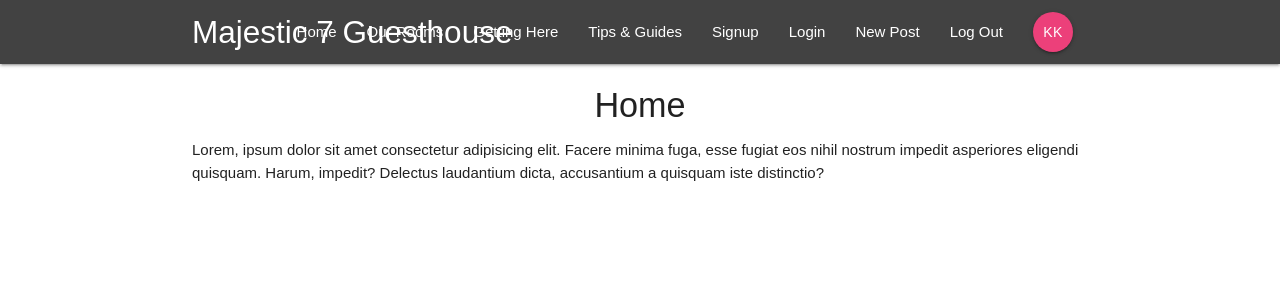
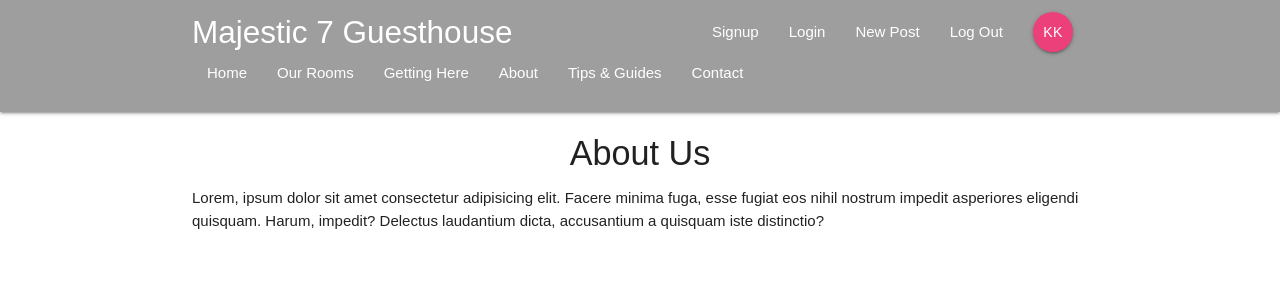
Before and after one commit to clickingmouse/M7GH, a React (Create React App) app in the folder m7gh/: page /about in a window 1280 px wide. Shown: the top 300 px of the page. Built offline with nearby package versions, Linux system fonts and the light colour scheme.

Commit message:
tweaked navbar height & tied router Link

```diff
--- a/m7gh/src/App.js
+++ b/m7gh/src/App.js
@@ -2,13 +2,24 @@ import React, { Component } from "react";
 import { BrowserRouter, Route } from "react-router-dom";
 import Navbar from "./components/layout/Navbar";
 import Home from "./components/home/Home";
+import GettingHere from "./components/gettinghere/GettingHere";
+import Contact from "./components/contact/Contact";
+import GuidesGuide from "./components/guidesguide/GuidesGuide";
+import AroundUs from "./components/aroundus/AroundUs";
+import About from "./components/about/About";
+
 class App extends Component {
   render() {
     return (
       <BrowserRouter>
         <div className="App">
           <Navbar />
-          <Route path="/" component={Home} />
+          <Route path="/home" component={Home} />
+          <Route path="/about" component={About} />
+          <Route path="/getting-here" component={GettingHere} />
+          <Route path="/around-us" component={AroundUs} />
+          <Route path="/guides-guide" component={GuidesGuide} />
+          <Route path="/contact" component={Contact} />
         </div>
       </BrowserRouter>
     );
--- /dev/null
+++ b/m7gh/src/components/about/About.js
@@ -0,0 +1,17 @@
+import React from "react";
+
+const About = () => {
+  return (
+    <div class="home container">
+      <h4 class="center">About Us</h4>
+      <p>
+        Lorem, ipsum dolor sit amet consectetur adipisicing elit. Facere minima
+        fuga, esse fugiat eos nihil nostrum impedit asperiores eligendi
+        quisquam. Harum, impedit? Delectus laudantium dicta, accusantium a
+        quisquam iste distinctio?
+      </p>
+    </div>
+  );
+};
+
+export default About;
--- a/m7gh/src/components/layout/Navbar.js
+++ b/m7gh/src/components/layout/Navbar.js
@@ -1,37 +1,48 @@
 import React from "react";
-import { Link } from "react-router-dom";
+import { Link, NavLink } from "react-router-dom";
 import SignedInLinks from "./SignedInLinks";
 import SignedOutLinks from "./SignedOutLinks";
+//import { Link, NavLink } from "react-router-dom";
 
 const Navbar = () => {
   return (
-    <nav className="nav-wrapper grey darken-3">
+    <nav className="nav-extended grey grey-darken-1">
       <div className="container">
-        <Link to="/" className="brand-logo">
+        <div className="nav-wrapper">
+          <NavLink to="/" className="brand-logo ">
             Majestic 7 Guesthouse
-        </Link>
+          </NavLink>
+          <SignedInLinks />
+          <SignedOutLinks />
           <a href="" className="sidenav-trigger" data-target="mobile-menu">
             <i className="material-icons">menu</i>
           </a>
+        </div>
 
-        <span className="right hide-on-med-and-down">
-          <SignedInLinks />
-          <SignedOutLinks />
-          <ul className="right">
+        <div className="nav-content">
+          <div className=" hide-on-med-and-down ">
+            <ul className="tabs tabs-transparent">
               <li>
-              <a href="#">Home</a>
+                <NavLink to="/home">Home</NavLink>
               </li>
               <li>
-              <a href="#">Our Rooms</a>
+                <NavLink to="/our-rooms">Our Rooms</NavLink>
               </li>
               <li>
-              <a href="#">Getting Here</a>
+                <NavLink to="/getting-here">Getting Here</NavLink>
+              </li>
+
+              <li>
+                <NavLink to="/about">About</NavLink>
               </li>
               <li>
-              <a href="#">Tips &amp; Guides</a>
+                <NavLink to="/around-us">Tips &amp; Guides</NavLink>
+              </li>
+              <li>
+                <NavLink to="/contact">Contact</NavLink>
               </li>
             </ul>
-
+          </div>
           <ul className="sidenav grey lighten-2" id="mobile-menu">
             <li>
               <a href="#">Our Rooms</a>
@@ -43,7 +54,7 @@ const Navbar = () => {
               <a href="#">Tips &amp; Guides</a>
             </li>
           </ul>
-        </span>
+        </div>
       </div>
     </nav>
   );
```
Also changed, not shown: 1 other file (tests, documents, lock files or other folders). Lines whose indentation alone changed are shown as unchanged.
